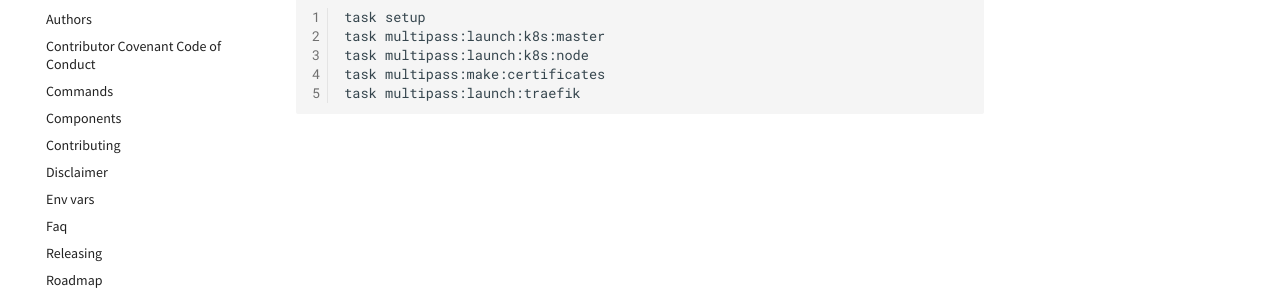
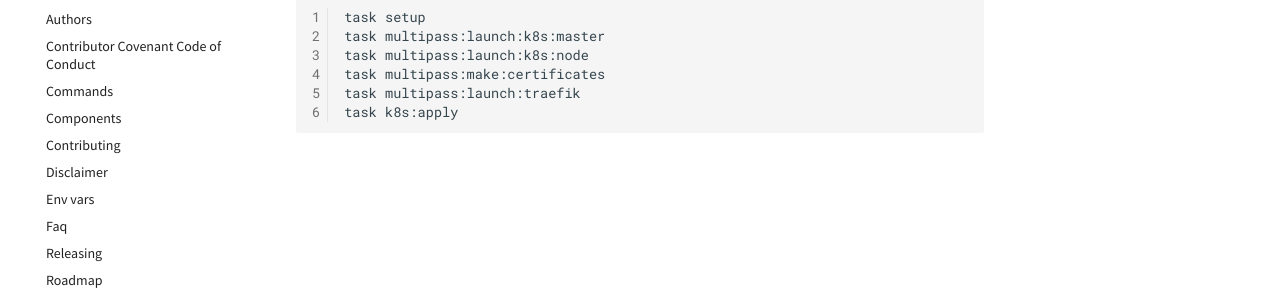
Before and after one commit to hadenlabs/kubeadm-multipass, an MkDocs documentation site: the page built from docs/usage.md, in a window 1280 px wide. Shown: the part 182-475 px from the top of the page. Built offline with MkDocs 1.6.1 and Material for MkDocs 9.7.7, drawn with Linux system fonts in a browser that asks for light colours; comment, search, counter and statistics services are not loaded.

Commit message:
chore: implement task k8s (#22)

````diff
--- a/docs/usage.md
+++ b/docs/usage.md
@@ -6,4 +6,5 @@ task multipass:launch:k8s:master
 task multipass:launch:k8s:node
 task multipass:make:certificates
 task multipass:launch:traefik
+task k8s:apply
 ```
````
Also changed, not shown: 1 other file.
